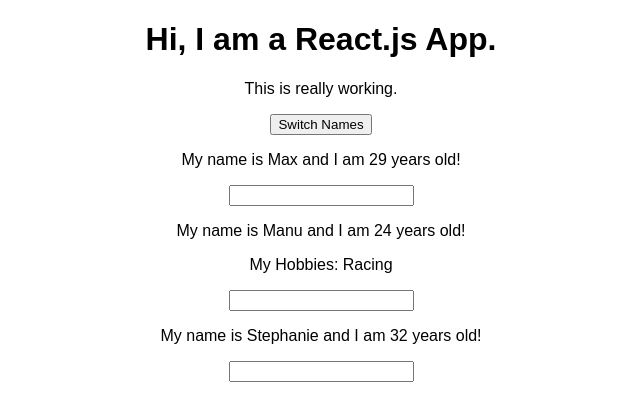
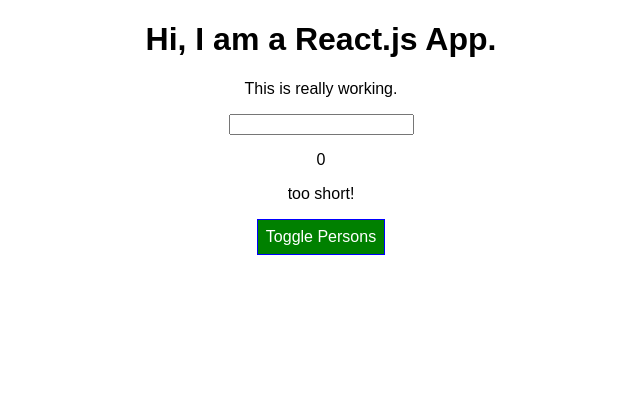
Before and after one commit to dragzter/react_app_1, a React (Create React App) app: page / in a window 1280 px wide. Shown: the top 420 px of the page, without its empty margins (319-959 px from the left). Built offline with nearby package versions, Linux system fonts and the light colour scheme.

Commit message:
validation component added

```diff
--- a/src/App.js
+++ b/src/App.js
@@ -1,66 +1,135 @@
 import React, { Component } from 'react';
 import './App.css';
+import ValidationComponent from './Validation/ValidationComponent.js';
 import Person from './Person/Person.js';
+import Char from './Char/Char.js';
 
 class App extends Component {
 
   state = {
     persons: [
-      { name: "Max", age: 29},
-      { name: "Manu", age: 24},
-      { name: "Stephanie", age: 32}
+      { id:"ah", name: "Max", age: 29},
+      { id:"kj", name: "Manu", age: 24},
+      { id:"h9", name: "Stephanie", age: 32},
+      { id:"i0", name: "Wenzel", age: 22}
     ],
-    otherState: 'some other value'
+    otherState: 'some other value',
+    showPersons: false,
+    userInput: ''
+
   }
 
-  switchNameHandler = (newName) => {
-    //console.log('Was Clicked');
-    // DON't DO THIS this.state.persons[0].name = "Maximillian";
-    this.setState({persons: [
-        { name: newName, age: 29},
-        { name: "Manu", age: 24},
-        { name: "Steph", age: 36}
-      ]
-    })
+  nameChangedHandler = (event, id) => {
+
+    const personIndex = this.state.persons.findIndex(p => {
+      return p.id === id;
+    });
+
+    const person = {
+      ...this.state.persons[personIndex]
+    };
+
+    person.name = event.target.value;
+
+    const persons = [...this.state.persons];
+    persons[personIndex] = person;
+
+    this.setState({persons: persons})
   }
 
-  nameChangedHandler = (event) => {
-    this.setState({persons: [
-        { name: "Max", age: 29},
-        { name: event.target.value, age: 24},
-        { name: "Steph", age: 36}
-      ]
+  deletePersonHandler = (personIndex) => {
+    //const persons = this.state.persons.slice();
+    const persons = [...this.state.persons];
+    persons.splice(personIndex, 1);
+    this.setState({persons: persons});
+  }
+
+  togglePersonHandler = () => {
+    const doesShow = this.state.showPersons;
+    this.setState({showPersons: !doesShow});
+  }
+
+  inputChangeHandler = (event) => {
+
+    this.setState({
+      userInput: event.target.value
     })
+
+  }
+
+  deleteCharHandler = (index) => {
+    const text = this.state.userInput.split('');
+    text.splice(index, 1);
+    const updatedText = text.join('');
+    this.setState({userInput: updatedText})
   }
 
   render() {
+
+    const charList = this.state.userInput.split('').map((ch, index) => {
+      return <Char
+      character={ch}
+      key={index}
+      clicked={() => this.deleteCharHandler(index)}/>
+    });
+
+    const style = {
+      backgroundColor: 'green',
+      color: 'white',
+      font: 'inherit',
+      border: '1px solid blue',
+      padding: '8px',
+      cursor: 'pointer'
+    }
+
+    let persons = null;
+
+    if (this.state.showPersons) {
+
+      persons = (
+        <div>
+          {this.state.persons.map((person, index) => {
+            return <Person
+              click={() => this.deletePersonHandler(index)}
+              name={person.name}
+              age={person.age}
+              key={person.id}
+              changed={(event) => this.nameChangedHandler(event, person.id)} />;
+          })}
+
+        </div>
+      );
+      style.backgroundColor = 'red';
+    }
+
+    let classes = [];
+    if (this.state.persons.length <= 2) {
+      classes.push('red');
+    }
+    if (this.state.persons.length <= 1) {
+      classes.push('bold');
+    }
+
     return (
       <div className="App">
         <h1>Hi, I am a React.js App.</h1>
-        <p>This is really working.</p>
+        <p className={classes.join(' ')}>This is really working.</p>
 
-        <button onClick={() => this.switchNameHandler('Robert!!')}>Switch Names</button>
+        <input
+        onChange={(event) => this.inputChangeHandler(event)}
+        value={this.state.userInput}
+         />
+        <p>{this.state.userInput}</p>
+        <p className="counter">{this.state.userInput.length}</p>
+        <ValidationComponent validator={this.state.lengthVar > 5 ? 'Long enough' : 'too short!'}/>
+        {charList}
 
-        <Person
-          name={this.state.persons[0].name}
-          age={this.state.persons[0].age}
-        />
-        <Person
-          name={this.state.persons[1].name}
-          age={this.state.persons[1].age}
-          click={this.switchNameHandler.bind(this, 'Stanley!!')}
-          changed={this.nameChangedHandler} > My Hobbies: Racing
-
-        </Person>
-
-        <Person
-          name={this.state.persons[2].name}
-          age={this.state.persons[2].age}
-        />
+        <button onClick={this.togglePersonHandler} style={style} > Toggle Persons </button>
+        {persons}
 
       </div>
     );
-   // return React.createElement('div', {className: 'App'}, React.createElement('h1',null, 'does this work now?'));
+
   }
 }
 
--- /dev/null
+++ b/src/Char/Char.js
@@ -0,0 +1,21 @@
+import React from 'react';
+
+const Char = (props) => {
+
+    const style = {
+        display: 'inline-block',
+        margin: '5px',
+        border: '1px solid black',
+        padding: '5px 25px',
+        textTransform: 'uppercase',
+        cursor: 'pointer'
+    }
+
+    return (
+        <div style={style} onClick={props.clicked}>
+            <p>{props.character}</p>
+        </div>
+    )
+}
+
+export default Char;
--- /dev/null
+++ b/src/Person/Person.css
@@ -0,0 +1,27 @@
+.Person {
+    width:230px;
+    margin: 10px;
+
+    box-shadow: 0 3px 6px -2px #ccc;
+    padding: 16px;
+    text-align: center;
+    display: inline-block;
+    transition: 0.3s;
+
+}
+.Person:hover {
+    box-shadow: 0 13px 20px #ccc;
+    transform: translateY(-2px)
+}
+button {
+    display: block;
+    margin: auto;
+}
+
+.red {
+    color: red;
+}
+
+.bold {
+    font-weight: 900;
+}
--- a/src/Person/Person.js
+++ b/src/Person/Person.js
@@ -1,12 +1,12 @@
 import React from 'react';
-
+import './Person.css';
 
 const person = (props) => {
     return (
-    <div>
+    <div className="Person">
         <p onClick={props.click}>My name is {props.name} and I am {props.age} years old!</p>
         <p className="children-props">{props.children}</p>
-        <input  type="text" onChange={props.changed} />
+        <input  type="text" onChange={props.changed} value={props.name} />
     </div>
 )
 }
--- /dev/null
+++ b/src/Validation/ValidationComponent.js
@@ -0,0 +1,7 @@
+import React from 'react';
+
+const ValidationComponent = (props) => {
+    return <p>{props.validator}</p>
+}
+
+export default ValidationComponent;
--- a/src/index.js
+++ b/src/index.js
@@ -5,4 +5,5 @@
 import registerServiceWorker from './registerServiceWorker';
 
 ReactDOM.render(<App />, document.getElementById('root'));
+
 registerServiceWorker();
```
Also changed, not shown: package.json (line endings or trailing spaces), 1 other file (tests, documents, lock files or other folders).
